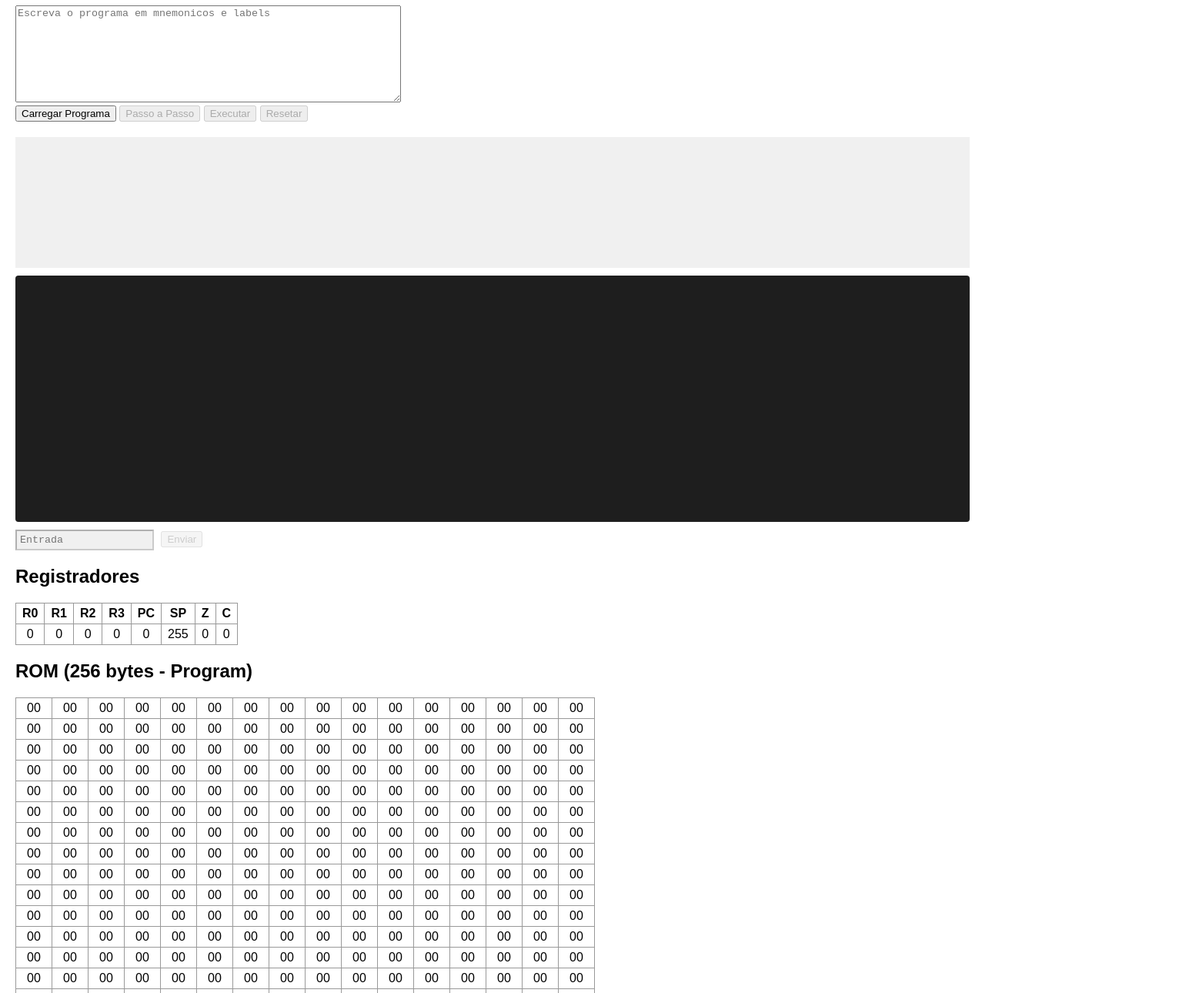
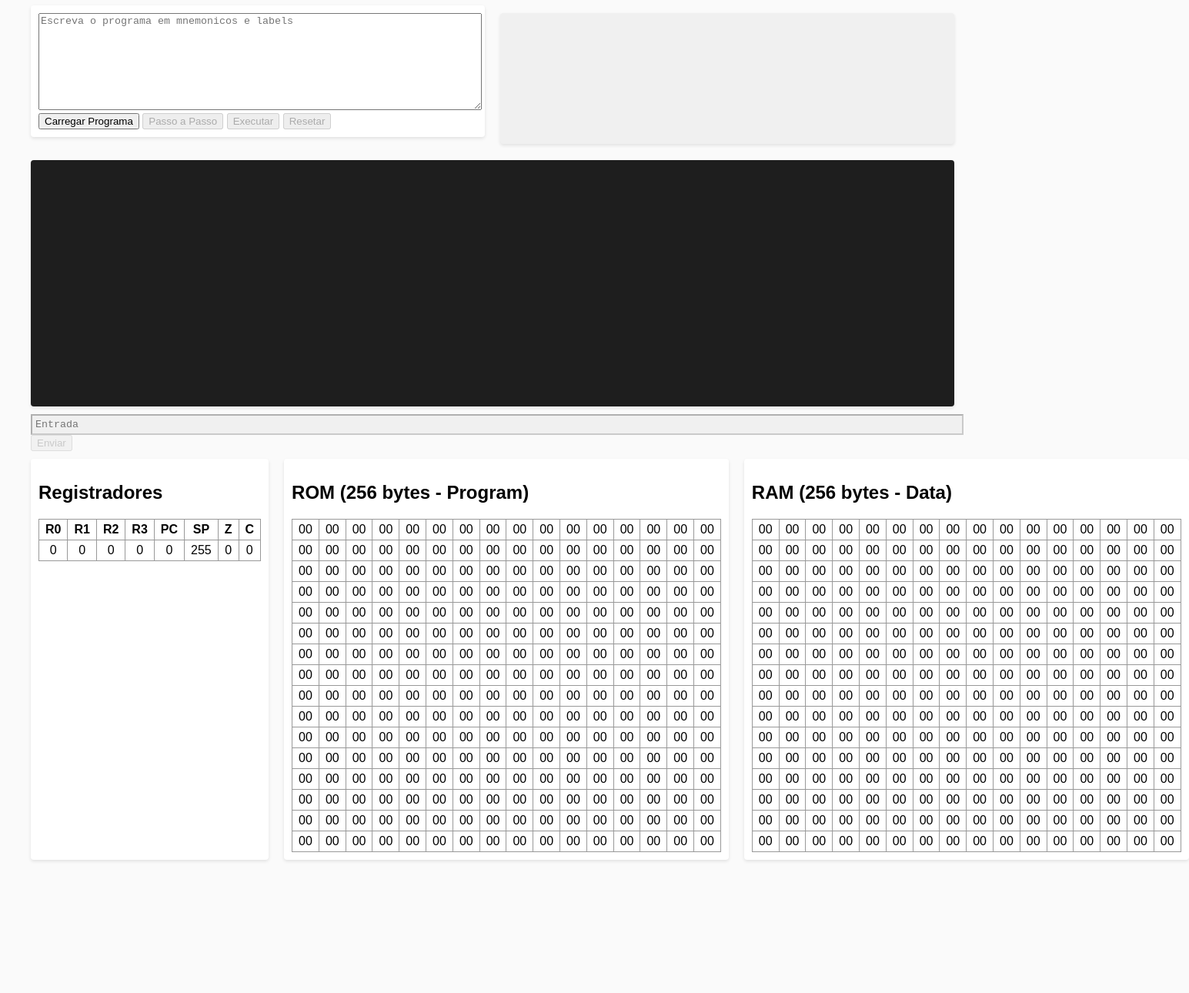
Before and after one commit to VicTramontina/simulador-processador, a plain HTML site: page src/index.html in a window 1280 px wide. Shown: the part 73-1363 px from the top of the page at 77% size, 1545 px wide, since content can reach past the window. After the commit the page ends 1230 px from the top, so only its background shows below. Drawn offline with Linux system fonts and the light colour scheme.

Commit message:
Improve layout and highlight

```diff
--- a/src/index.html
+++ b/src/index.html
@@ -7,8 +7,10 @@
     <link rel="stylesheet" href="styles.css" />
   </head>
   <body>
+    <div id="app" class="container">
       <h1>Simulador de Processador Virtual</h1>
-    <div id="controls">
+      <div id="top-row" class="grid">
+        <div id="controls" class="box">
           <textarea
             id="program"
             rows="8"
@@ -21,10 +23,10 @@
           <button id="runBtn" disabled>Executar</button>
           <button id="resetBtn" disabled>Resetar</button>
         </div>
+        <div id="programView" class="box"></div>
+      </div>
 
-    <div id="programView"></div>
-
-    <div id="terminal"></div>
+      <div id="terminal" class="box"></div>
 
       <div id="io">
         <input
@@ -36,7 +38,8 @@
         />
         <button id="inputBtn" disabled>Enviar</button>
       </div>
-    <div id="registers">
+      <div id="bottom-row" class="grid">
+        <div id="registers" class="box">
           <h2>Registradores</h2>
           <table>
             <tr>
@@ -61,13 +64,15 @@
             </tr>
           </table>
         </div>
-    <div id="rom">
+        <div id="rom" class="box">
           <h2>ROM (256 bytes - Program)</h2>
           <table id="romTable"></table>
         </div>
-    <div id="memory">
+        <div id="memory" class="box">
           <h2>RAM (256 bytes - Data)</h2>
           <table id="memoryTable"></table>
+        </div>
+      </div>
     </div>
     <script src="script.js"></script>
   </body>
--- a/src/script.js
+++ b/src/script.js
@@ -99,7 +99,10 @@ function highlightCurrentLine(addr) {
   const idx = addrToLine[addr];
   if (idx !== null && idx !== undefined) {
     const el = document.getElementById("progLine" + idx);
-    if (el) el.classList.add("current");
+    if (el) {
+      el.classList.add("current");
+      el.scrollIntoView({ block: "center" });
+    }
   }
 }
 
--- a/src/styles.css
+++ b/src/styles.css
@@ -1,11 +1,47 @@
 body {
   font-family: Arial, sans-serif;
   margin: 20px;
+  background-color: #fafafa;
+}
+
+.container {
+  max-width: 1200px;
+  margin: 0 auto;
+}
+
+.grid {
+  display: grid;
+  gap: 20px;
+}
+
+#top-row {
+  grid-template-columns: 1fr;
+}
+
+#bottom-row {
+  grid-template-columns: 1fr;
+}
+
+@media (min-width: 768px) {
+  #top-row {
+    grid-template-columns: 1fr 1fr;
+  }
+  #bottom-row {
+    grid-template-columns: repeat(3, 1fr);
+  }
+}
+
+.box {
+  background: #fff;
+  padding: 10px;
+  border-radius: 4px;
+  box-shadow: 0 2px 4px rgba(0, 0, 0, 0.1);
 }
 
 textarea,
 input {
   font-family: monospace;
+  width: 100%;
 }
 
 #controls,
@@ -92,6 +128,6 @@ td {
 }
 
 #programView .current {
-  background-color: #333;
-  color: #fff;
+  background-color: #ffd54f;
+  color: #000;
 }
```
Lines whose indentation alone changed are shown as unchanged.
